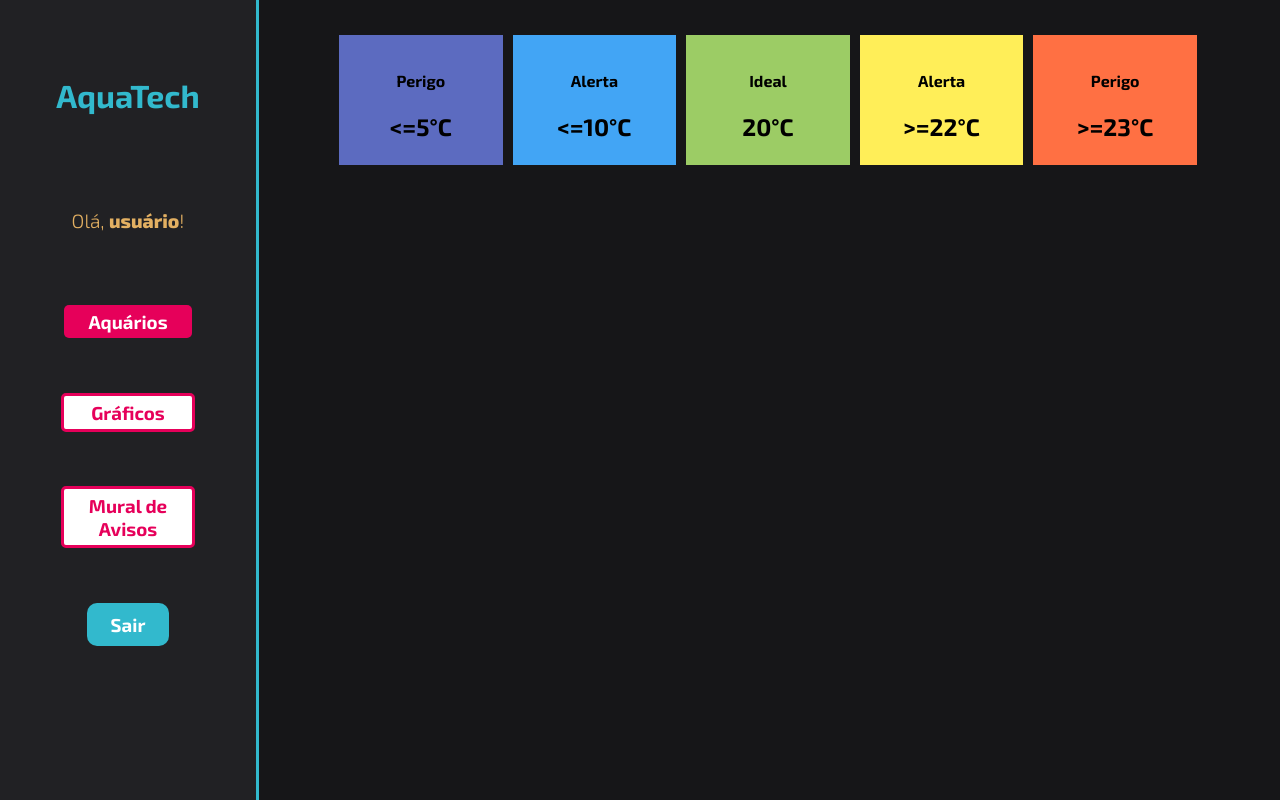
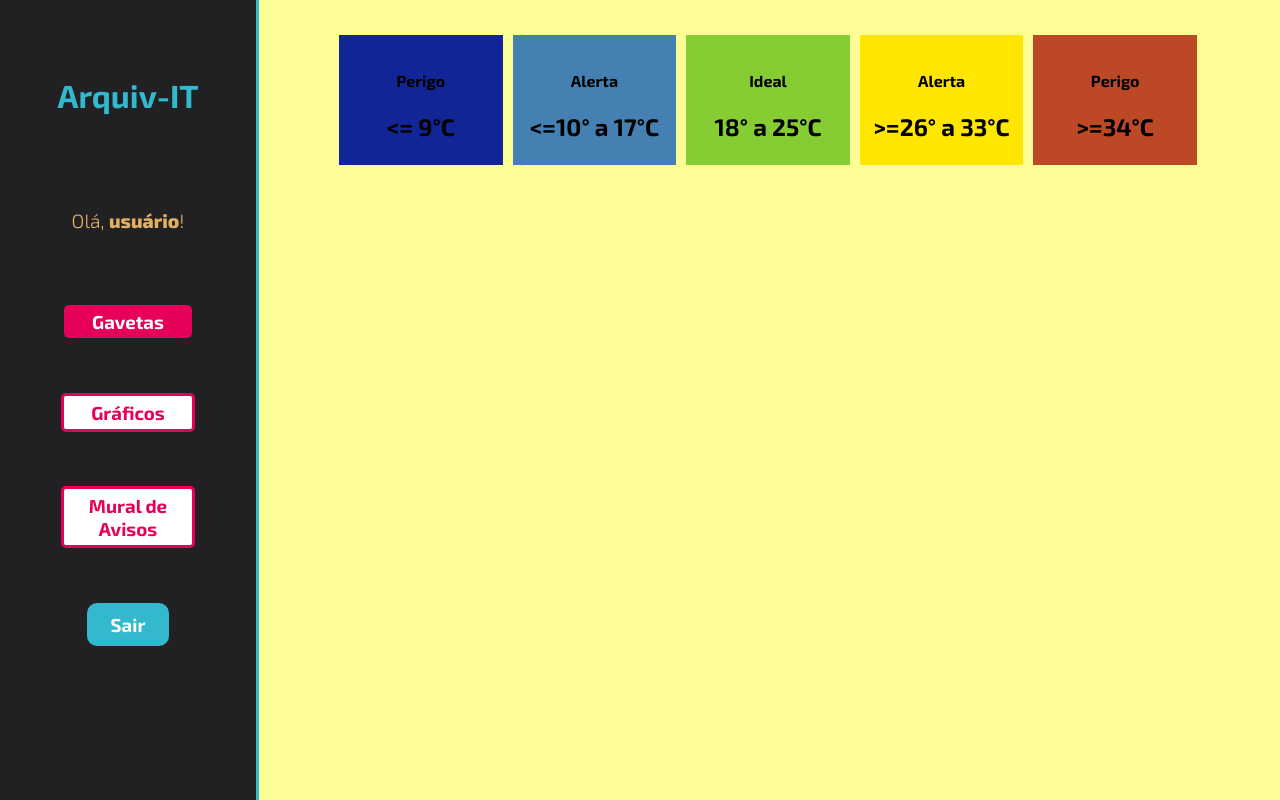
Before and after one commit to Grupo2-ADSC/DesafioTemaWDV, a website: page site/public/dashboard/cards.html in a window 1280 px wide. Drawn offline with Linux system fonts and the light colour scheme.

Commit message:
Conjunto tela de dash e links

```diff
--- a/site/public/css/dashboards.css
+++ b/site/public/css/dashboards.css
@@ -119,7 +119,7 @@ body {
   position: relative;
   top: 0;
   left: 20%;
-  background-color: #161618;
+  background-color:  #fdfd96;
   height: 100vh;
   overflow: auto;
 }
@@ -133,23 +133,23 @@ body {
 }
 
 .perigo-frio {
-  background-color: #5c6bc0;
+  background-color: #122596;
 }
 
 .perigo-quente {
-  background-color: #ff7043;
+  background-color: #bc4825;
 }
 
 .alerta-frio {
-  background-color: #42a5f5;
+  background-color: #4480b1;
 }
 
 .alerta-quente {
-  background-color: #ffee58;
+  background-color: #ffe600;
 }
 
 .ideal {
-  background-color: #9ccc65;
+  background-color: #85cd32;
 }
 
 .item-regua {
--- a/site/public/dashboard/cards.html
+++ b/site/public/dashboard/cards.html
@@ -6,7 +6,7 @@
     <meta charset="UTF-8">
     <meta http-equiv="X-UA-Compatible" content="IE=edge">
     <meta name="viewport" content="width=device-width, initial-scale=1.0">
-    <title>AquaTech | Tempo Real</title>
+    <title>Arquiv-IT | Tempo Real</title>
 
     <link rel="stylesheet" href="../css/style.css">
     <link rel="stylesheet" href="../css/dashboards.css">
@@ -19,20 +19,20 @@
         rel="stylesheet">
 </head>
 
-<body onload="exibirGavetas(),  atualizacaoPeriodica()">
+<body onload="exibirGavetas(),  atualizacaoPeriodica(), validarSessao()" >
 
     <div class="janela">
 
         <div class="header-left dash-header">
 
-            <h1>AquaTech</h1>
+            <h1>Arquiv-IT</h1>
 
             <div class="hello">
                 <h3>Olá, <span id="b_usuario">usuário</span>!</h3>
             </div>
 
             <div class="btn-nav">
-                <h3>Aquários</h3>
+                <h3>Gavetas</h3>
             </div>
 
             <div class="btn-nav-white">
@@ -59,23 +59,23 @@
             <div class="regua">
                 <div class="item-regua perigo-frio">
                     <h4>Perigo</h4>
-                    <h2>&lt;=5°C</h2>
+                    <h2>&lt;= 9°C </h2>
                 </div>
                 <div class="item-regua alerta-frio">
                     <h4>Alerta</h4>
-                    <h2>&lt;=10°C</h2>
+                    <h2>&lt;=10° a 17°C</h2>
                 </div>
                 <div class="item-regua ideal">
                     <h4>Ideal</h4>
-                    <h2>20°C</h2>
+                    <h2>18° a 25°C</h2>
                 </div>
                 <div class="item-regua alerta-quente">
                     <h4>Alerta</h4>
-                    <h2>&gt;=22°C</h2>
+                    <h2>&gt;=26° a 33°C</h2>
                 </div>
                 <div class="item-regua perigo-quente">
                     <h4>Perigo</h4>
-                    <h2>&gt;=23°C</h2>
+                    <h2>&gt;=34°C</h2>
                 </div>
             </div>
 
```
Also changed, not shown: site/public/dashboard/dashboard.html (+3 -3 lines), site/public/dashboard/edicao-aviso.html (+3 -3 lines), site/public/dashboard/mural.html (+3 -3 lines).
